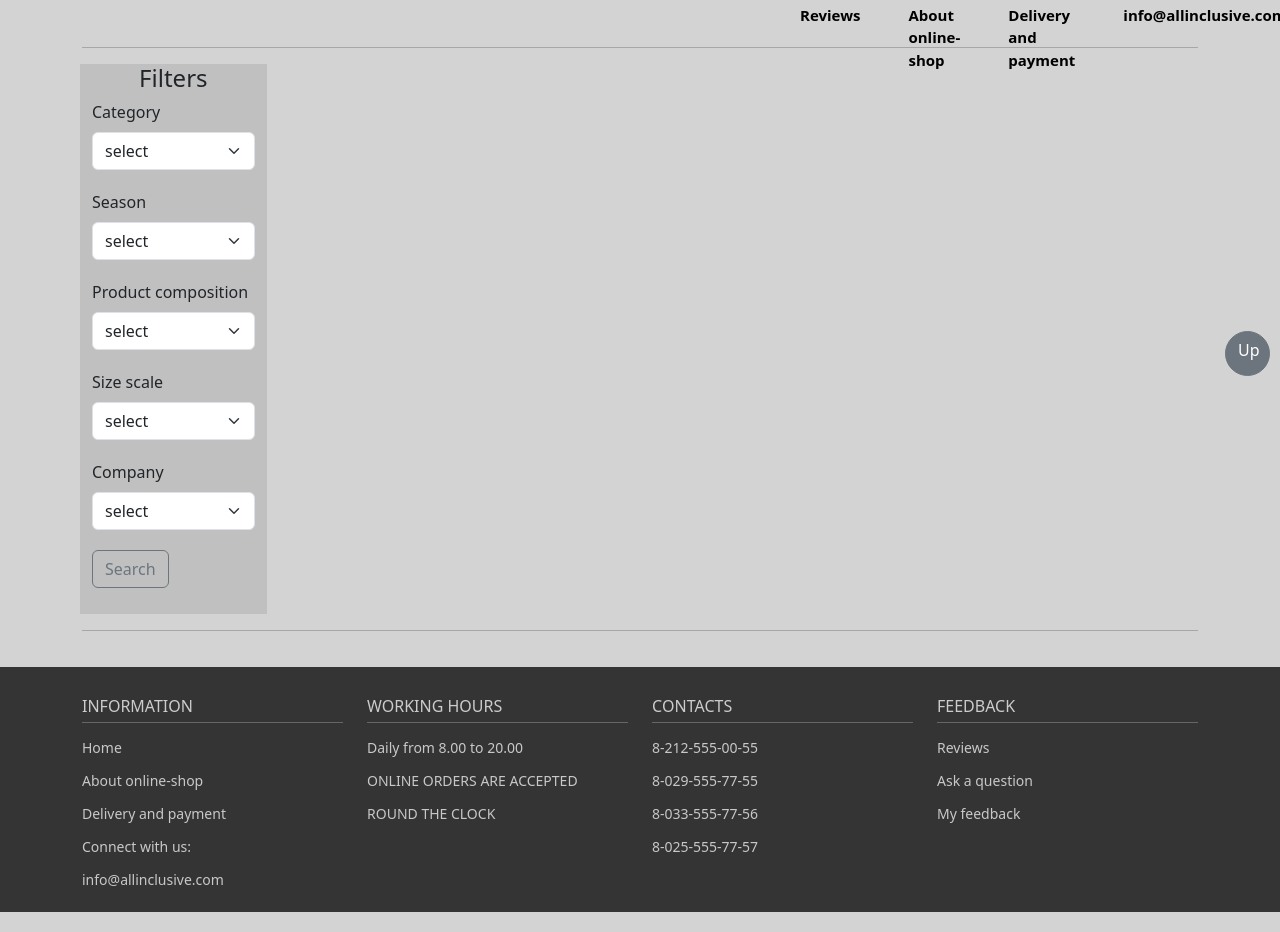
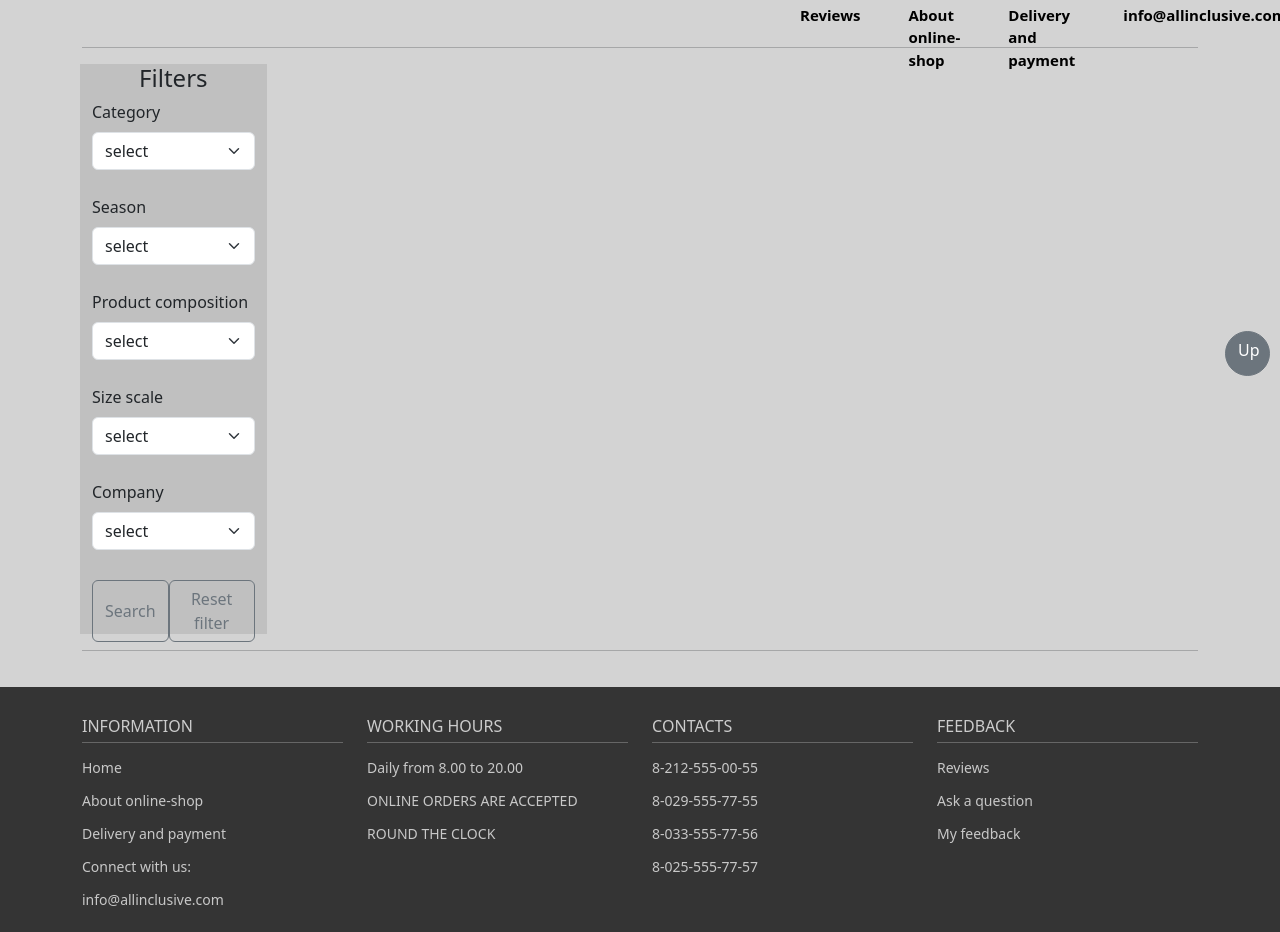
Before and after one commit to SergLavrov/djangoClothShopEng, a Django app: page /product/get-ties/ in a window 1280 px wide. Shown: the part 364-1296 px from the top of the page. Run offline with Django 5.2, Linux system fonts and the light colour scheme; data that the repository does not hold is empty.

Commit message:
Completed the filter on the main page! Add is_deleted in product/views

```diff
--- a/products/templates/products/all_products.html
+++ b/products/templates/products/all_products.html
@@ -67,7 +67,7 @@
 
     <div class="content" style="padding-left: 10px; padding-right: 10px">
       <div class="row content">
-        <div class="col-sm-2" style="background-color: silver; height: 550px; position: sticky; top: 30px;">
+        <div class="col-sm-2" style="background-color: silver; height: 570px; position: sticky; top: 30px;">
 
           <h4 class="text-center">Filters</h4>
 
@@ -75,7 +75,7 @@
 
             {% csrf_token %}
 
-            <div style="padding-bottom: 20px">
+            <div style="padding-bottom: 25px">
               <label for="inputproductcategory" class="form-label fw-medium">Category</label>
               <select class="form-select" id="inputproductcategory" name="category_id">
                 <option selected disabled>select</option>
@@ -90,7 +90,7 @@
               </select>
             </div>
 
-            <div style="padding-bottom: 20px">
+            <div style="padding-bottom: 25px">
               <label for="inputseason" class="form-label fw-medium">Season</label>
               <select class="form-select" id="inputseason" name="season_id">
                 <option selected disabled>select</option>
@@ -102,7 +102,7 @@
               </select>
             </div>
 
-            <div style="padding-bottom: 20px">
+            <div style="padding-bottom: 25px">
               <label for="inputcomposition" class="form-label fw-medium">Product composition</label>
               <select class="form-select" id="inputcomposition" name="product_composition_id">
                 <option selected disabled>select</option>
@@ -114,7 +114,7 @@
               </select>
             </div>
 
-            <div style="padding-bottom: 20px">
+            <div style="padding-bottom: 25px">
               <label for="inputsizescale" class="form-label fw-medium">Size scale</label>
               <select class="form-select" id="inputsizescale" name="size_scale_id">
                 <option selected disabled>select</option>
@@ -126,7 +126,7 @@
               </select>
             </div>
 
-            <div class="form-group" style="padding-bottom: 20px">
+            <div class="form-group" style="padding-bottom: 30px">
               <label for="inputcompany" class="form-label fw-medium">Company</label>
               <select class="form-select" id="inputcompany" name="company_id">
                 <option selected disabled>select</option>
@@ -138,52 +138,12 @@
               </select>
             </div>
 
-            <div class="col-12" style="padding-bottom: 15px">
+            <div class="col-12 d-flex justify-content-between">
               <button type="submit" class="btn btn-outline-secondary">Search</button>
+              <a href="{% url 'get-products' %}" class="btn btn-outline-secondary">Reset filter</a>
               {# При нажатии на SUBMIT данные отправляются на СЕРВЕР командой POST:#}
             </div>
           </form>
-
-{#          <form>#}
-{#            <div class="form-group" style="padding-bottom: 20px; padding-top: 10px">#}
-{#            <label for="category">Category</label>#}
-{#            <select class="form-control" id="category">#}
-{#              <option></option>#}
-{#              <option>cloth</option>#}
-{#              <option>shoes</option>#}
-{#              <option>accessories</option>#}
-{#            </select>#}
-{#            </div>#}
-{##}
-{#            <div class="form-group" style="padding-bottom: 20px">#}
-{#            <label for="season">Season</label>#}
-{#            <select class="form-control" id="season">#}
-{#              <option></option>#}
-{#              <option>summer</option>#}
-{#              <option>winter</option>#}
-{#              <option>spring</option>#}
-{#              <option>autumn</option>#}
-{#              <option>demiseason</option>#}
-{#            </select>#}
-{#            </div>#}
-{##}
-{#            <div class="form-group" style="padding-bottom: 20px">#}
-{#            <label for="composition">Product composition</label>#}
-{#            <select class="form-control" id="composition">#}
-{#              <option></option>#}
-{#              <option>cotton</option>#}
-{#              <option>wool</option>#}
-{#              <option>polyester</option>#}
-{#              <option>leather</option>#}
-{#              <option>ecoleather</option>#}
-{#            </select>#}
-{#            </div>#}
-{##}
-{#            <div class="form-group">#}
-{#              <button type="submit" class="btn btn-outline-secondary">Search</button>#}
-{#              <button type="submit" value="search">Search</button>#}
-{#            </div>#}
-{#          </form>#}
         </div>
 
         <div class="col-sm-10">
@@ -219,49 +179,3 @@
     <hr>
 
 {% endblock %}
-
-
-
-
-
-
-
-
-
-
-
-  {# Кнопка скрывается, если пользователь не вошёл в систему #}
-  {#  {% if user.is_authenticated %}#}
-{#    {% if perms.products.add1 %}#}
-{#    <a class="btn btn-outline-success" href="{% url 'add-product' %}">Add product</a>#}
-{#    {% endif %}#}
-{#    <table class="table table-hover table-info table-striped-columns table-bordered border-black overflow-x-visible">#}
-{#      <thead class="fw-bold h4 text-center">#}
-{#      <tr>#}
-{#        <th>Name</th>#}
-{#        <th>Article</th>#}
-{#        <th class="d-none d-md-table-cell">Color</th>#}
-{#        <th class="d-none d-md-table-cell">Price</th>#}
-{#        <th class="d-none d-lg-table-cell">Quantity</th>#}
-{#        <th class="d-none d-lg-table-cell">Image</th>#}
-{#        <th></th>#}
-{#      </tr>#}
-{#      </thead>#}
-{#      <tbody class="align-middle text-center">#}
-{#      {% for product in products %}#}
-{#      <tr>#}
-{#        <td>{{ product.name_prod }}</td>#}
-{#        <td>{{ product.article }}</td>#}
-{#        <td class="d-none d-md-table-cell">{{ product.color }}</td>#}
-{#        <td class="d-none d-md-table-cell">{{ product.price }}</td>#}
-{#        <td class="d-none d-md-table-cell">{{ product.product_count }}</td>#}
-{#        <td>#}
-{#          <img src="{{ product.image.url }}" alt="image" height="50" width="100">#}
-{#        </td>#}
-{#        <td>#}
-{#          <a href="/product/get-product-by-id/{{ product.id }}/" class="btn btn-outline-primary">Details</a>#}
-{#        </td>#}
-{#      </tr>#}
-{#      {% endfor %}#}
-{#      </tbody>#}
-{#    </table>#}
--- a/products/views.py
+++ b/products/views.py
@@ -8,10 +8,30 @@ from django.db.models import Q
 from django.contrib.auth.decorators import login_required, permission_required
 # from django.views.generic import ListView
 
+# 1 Вариант
+# def get_products(request: HttpRequest) -> HttpResponse:
+#     products = Product.objects.filter(is_deleted=False)
+#     return render(request, 'products/all_products.html', {'products': products})
 
+# 2 Вариант - с учетом "Filter"
 def get_products(request: HttpRequest) -> HttpResponse:
     products = Product.objects.filter(is_deleted=False)
-    return render(request, 'products/all_products.html', {'products': products})
+    category_list = Category.objects.all()                    # Если запрос GET, то:
+    season_list = Season.objects.all()                        # функция извлекает ВСЕ данные товара с ForeignKey из БД
+    composition_list = ProductComposition.objects.all()
+    size_scale_list = SizeScale.objects.all()
+    company_list = Company.objects.all()
+
+    data = {
+        'products': products,
+        'categories': category_list,      # таким образом передали в шаблон 5 словарей:
+        'seasons': season_list,           # ДЛЯ УДОБСТВА заполнения этих полей в шаблоне - делаем их в виде
+        'compositions': composition_list, # выпадающего списка - см. models.py !!!
+        'size_scales': size_scale_list,
+        'companies': company_list,
+    }
+    return render(request, 'products/all_products.html', data)
+
 
 # <!-- Pagination -->
 # class ProductListView(ListView):
@@ -45,97 +65,97 @@ def get_products_list(request: HttpRequest) -> HttpResponse:
 
 
 def get_clothing(request):
-    products = Product.objects.filter(category__name_category='Сloth')
+    products = Product.objects.filter(category__name_category='Сloth').filter(is_deleted=False)
     return render(request, 'products/all_products.html', {'products': products})
 
 
 def get_shoes(request):
-    products = Product.objects.filter(category__name_category='Shoes')
+    products = Product.objects.filter(category__name_category='Shoes').filter(is_deleted=False)
     return render(request, 'products/all_products.html', {'products': products})
 
 
 def get_accessories(request):
-    products = Product.objects.filter(category__name_category='Accessories')
+    products = Product.objects.filter(category__name_category='Accessories').filter(is_deleted=False)
     return render(request, 'products/all_products.html', {'products': products})
 
 
 def get_pants(request):
-    products = Product.objects.filter(name_prod='Pants')
+    products = Product.objects.filter(name_prod='Pants').filter(is_deleted=False)
     return render(request, 'products/all_products.html', {'products': products})
 
 
 def get_jumpers(request):
-    products = Product.objects.filter(name_prod='Jumper')
+    products = Product.objects.filter(name_prod='Jumper').filter(is_deleted=False)
     return render(request, 'products/all_products.html', {'products': products})
 
 
 def get_jeans(request):
-    products = Product.objects.filter(name_prod='Jeans')
+    products = Product.objects.filter(name_prod='Jeans').filter(is_deleted=False)
     return render(request, 'products/all_products.html', {'products': products})
 
 
 def get_jackets(request):
-    products = Product.objects.filter(name_prod='Jacket')
+    products = Product.objects.filter(name_prod='Jacket').filter(is_deleted=False)
     return render(request, 'products/all_products.html', {'products': products})
 
 
 def get_coats(request):
-    products = Product.objects.filter(name_prod='Coat')
+    products = Product.objects.filter(name_prod='Coat').filter(is_deleted=False)
     return render(request, 'products/all_products.html', {'products': products})
 
 
 def get_shirts(request):
-    products = Product.objects.filter(name_prod='Shirt')
+    products = Product.objects.filter(name_prod='Shirt').filter(is_deleted=False)
     return render(request, 'products/all_products.html', {'products': products})
 
 
 def get_tshirts(request):
-    products = Product.objects.filter(name_prod='T-shirt')
+    products = Product.objects.filter(name_prod='T-shirt').filter(is_deleted=False)
     return render(request, 'products/all_products.html', {'products': products})
 
 
 def get_boots(request):
-    products = Product.objects.filter(name_prod='Boots')
+    products = Product.objects.filter(name_prod='Boots').filter(is_deleted=False)
     return render(request, 'products/all_products.html', {'products': products})
 
 
 def get_sneakers(request):
-    products = Product.objects.filter(name_prod='Sneakers')
+    products = Product.objects.filter(name_prod='Sneakers').filter(is_deleted=False)
     return render(request, 'products/all_products.html', {'products': products})
 
 
 def get_moccasins(request):
-    products = Product.objects.filter(name_prod='Moccasins')
+    products = Product.objects.filter(name_prod='Moccasins').filter(is_deleted=False)
     return render(request, 'products/all_products.html', {'products': products})
 
 
 def get_list_shoes(request):
-    products = Product.objects.filter(name_prod='Shoes')
+    products = Product.objects.filter(name_prod='Shoes').filter(is_deleted=False)
     return render(request, 'products/all_products.html', {'products': products})
 
 
 def get_ties(request):
-    products = Product.objects.filter(name_prod='Tie')
+    products = Product.objects.filter(name_prod='Tie').filter(is_deleted=False)
     return render(request, 'products/all_products.html', {'products': products})
 
 
 def get_wallets(request):
-    products = Product.objects.filter(name_prod='Wallet')
+    products = Product.objects.filter(name_prod='Wallet').filter(is_deleted=False)
     return render(request, 'products/all_products.html', {'products': products})
 
 
 def get_belts(request):
-    products = Product.objects.filter(name_prod='Belt')
+    products = Product.objects.filter(name_prod='Belt').filter(is_deleted=False)
     return render(request, 'products/all_products.html', {'products': products})
 
 
 def get_bags(request):
-    products = Product.objects.filter(name_prod='Bag')
+    products = Product.objects.filter(name_prod='Bag').filter(is_deleted=False)
     return render(request, 'products/all_products.html', {'products': products})
 
 
 def get_scavers(request):
-    products = Product.objects.filter(name_prod='Scarf')
+    products = Product.objects.filter(name_prod='Scarf').filter(is_deleted=False)
     return render(request, 'products/all_products.html', {'products': products})
 
 
@@ -146,7 +166,6 @@ def product_details(request, product_id):
         'size_scales': size_scale_list,
         'product': product
     }
-
     return render(request, 'products/product_details.html', data)
 
 
@@ -435,6 +454,7 @@ def update_product(request, product_id: int):
 #
 #     return HttpResponseRedirect(reverse('get-products-list'))
 
+
 def delete_product(request, product_id: int):
     if request.method == 'POST':
         product = Product.objects.get(id=product_id)
@@ -458,7 +478,7 @@ def search_product(request):
     else:
         search_string = request.POST.get('search_string')
         try:
-            product_list = Product.objects.filter(
+            product_list = Product.objects.filter(is_deleted=False).filter(
                 Q(name_prod__icontains=search_string)
                 | Q(article__icontains=search_string)
                 | Q(color__icontains=search_string)
@@ -469,6 +489,10 @@ def search_product(request):
                 # | Q(size_scale__size_scale__icontains=search_string)
                 | Q(company__name_company__icontains=search_string)
             )
+            if not product_list:
+                # product_list = Product.objects.all()
+                return render(request, 'products/nothing_is_find.html')
+
         except ValidationError:
             product_list = Product.objects.filter(is_deleted=False)
 
@@ -479,23 +503,13 @@ def search_product(request):
 # category - берем из: class Product(models.Model)
 # name_category берем из: class Category(models.Model)
 
-
-# def search_products_list(request):
-#     if request.method == 'GET':
-#         return render(request, 'products/all_products.html')
-#
-#     else:
-#         products_list = (Product.objects.filter(category__name_category='Shirt').filter(season__name_season='Summer').
-#                      filter(product_composition__product_composition='Cotton'))
-#
-#     return render(request, 'products/all_products.html', {'products': products_list})
-
+# Просто примеры:
 # books = Book.objects.filter(Q(author='John Smith') & Q(year=2021) & Q(genre='Fiction'))
 # books = Book.objects.filter(author='John Smith').filter(year=2021)
 
 
 def search_products_list(request):
-        # Если метод запроса равен 'POST', то функция извлекает данные из запроса POST из заполненных полей шаблона
+        # Если метод запроса 'POST', то функция извлекает данные из заполненных полей шаблона!
     if request.method == 'POST':
         category_id = request.POST.get('category_id')
         season_id = request.POST.get('season_id')
@@ -503,48 +517,60 @@ def search_products_list(request):
         size_scale_id = request.POST.get('size_scale_id')
         company_id = request.POST.get('company_id')
 
-        category = Category.objects.get(id=category_id)    # Находим КАТЕГОРИЮ по соотв-щему идентификатору
-        season = Season.objects.get(id=season_id)
-        product_composition = ProductComposition.objects.get(id=product_composition_id)
-        size_scale = SizeScale.objects.get(id=size_scale_id)
-        company = Company.objects.get(id=company_id)
+        # category = Category.objects.get(id=category_id)    # Находим КАТЕГОРИЮ по соотв-щему идентификатору
+        # season = Season.objects.get(id=season_id)
+        # product_composition = ProductComposition.objects.get(id=product_composition_id)
+        # size_scale = SizeScale.objects.get(id=size_scale_id)
+        # company = Company.objects.get(id=company_id)
 
-        products_list = (Product.objects.
-                         filter(category=category).
-                         filter(season=season).
-                         filter(product_composition=product_composition).
-                         filter(size_scale=size_scale).
-                         filter(company=company))
+        # products_list = (Product.objects.
+        #                  filter(category=category).
+        #                  filter(season=season).
+        #                  filter(product_composition=product_composition).
+        #                  filter(size_scale=size_scale).
+        #                  filter(company=company))
 
-                         # filter(category__product=category).
-                         # filter(season__product=season).
-                         # filter(product_composition__product=product_composition).
-                         # filter(size_scale__product=size_scale).
-                         # filter(company__product=company))
+        products_list = Product.objects.all()
+
+        if category_id:
+            category = Category.objects.get(id=category_id)
+            products_list = products_list.filter(category=category)
+
+        if season_id:
+            season = Season.objects.get(id=season_id)
+            products_list = products_list.filter(season=season)
+
+        if product_composition_id:
+            product_composition = ProductComposition.objects.get(id=product_composition_id)
+            products_list = products_list.filter(product_composition=product_composition)
+
+        if size_scale_id:
+            size_scale = SizeScale.objects.get(id=size_scale_id)
+            products_list = products_list.filter(size_scale=size_scale)
+
+        if company_id:
+            company = Company.objects.get(id=company_id)
+            products_list = products_list.filter(company=company)
 
         if not products_list:
-            products_list = Product.objects.all()
+            # products_list = Product.objects.all()
 
-        data = {
-            'products': products_list
-        }
+            return render(request, 'products/nothing_is_find.html')
 
-        return render(request, 'products/all_products.html', data)
+        return render(request, 'products/all_products.html', {'products': products_list})
 
     else:
-        # products = Product.objects.all()
         category_list = Category.objects.all()              # Если запрос GET, то:
         season_list = Season.objects.all()                  # функция извлекает все данные товара с ForeignKey из БД
         composition_list = ProductComposition.objects.all()
         size_scale_list = SizeScale.objects.all()
         company_list = Company.objects.all()
 
-        data = {
-            # 'products': products,                  # таким образом передали в шаблон 5 словарей:
+        data = {                                   # таким образом передали в шаблон 5 словарей:
             'categories': category_list,           # ДЛЯ УДОБСТВА заполнения этих полей в шаблоне - делаем их в виде
             'seasons': season_list,                # выпадающего списка - см. models.py !!!
             'compositions': composition_list,
             'size_scales': size_scale_list,
             'companies': company_list,
         }
-        return render(request, 'products/filter_left.html', data)
+        return render(request, 'products/all_products.html', data)
```
